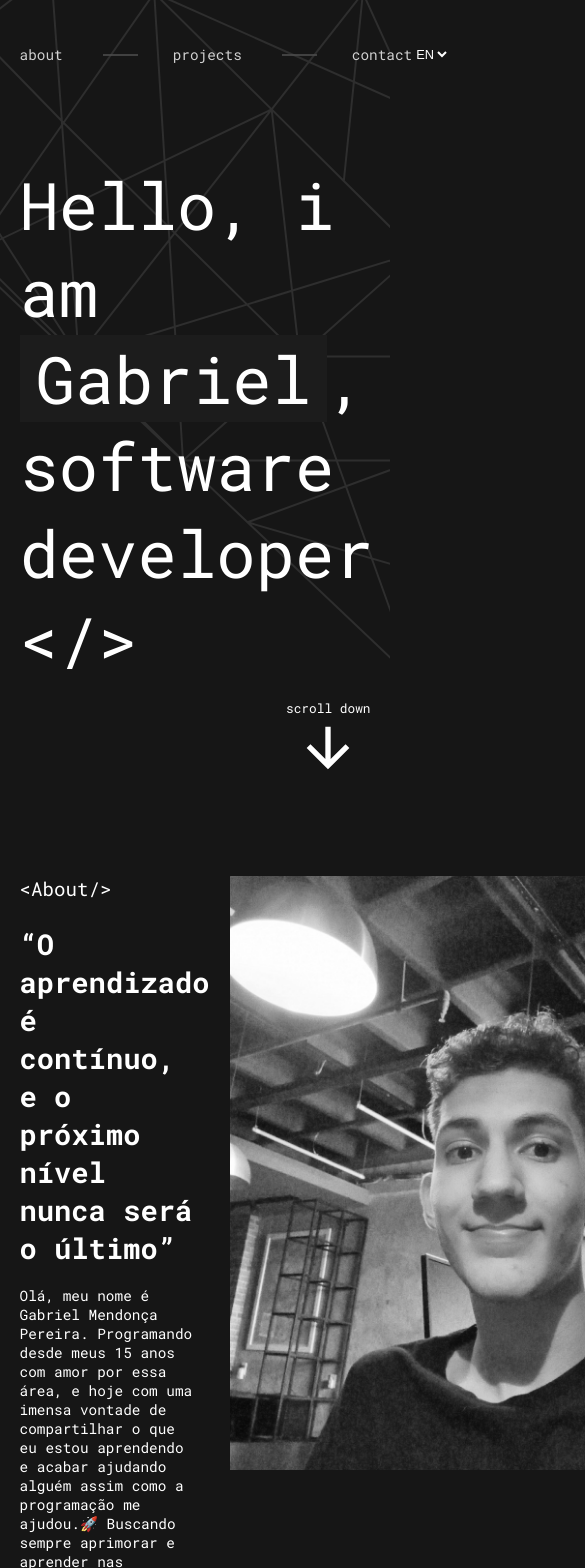
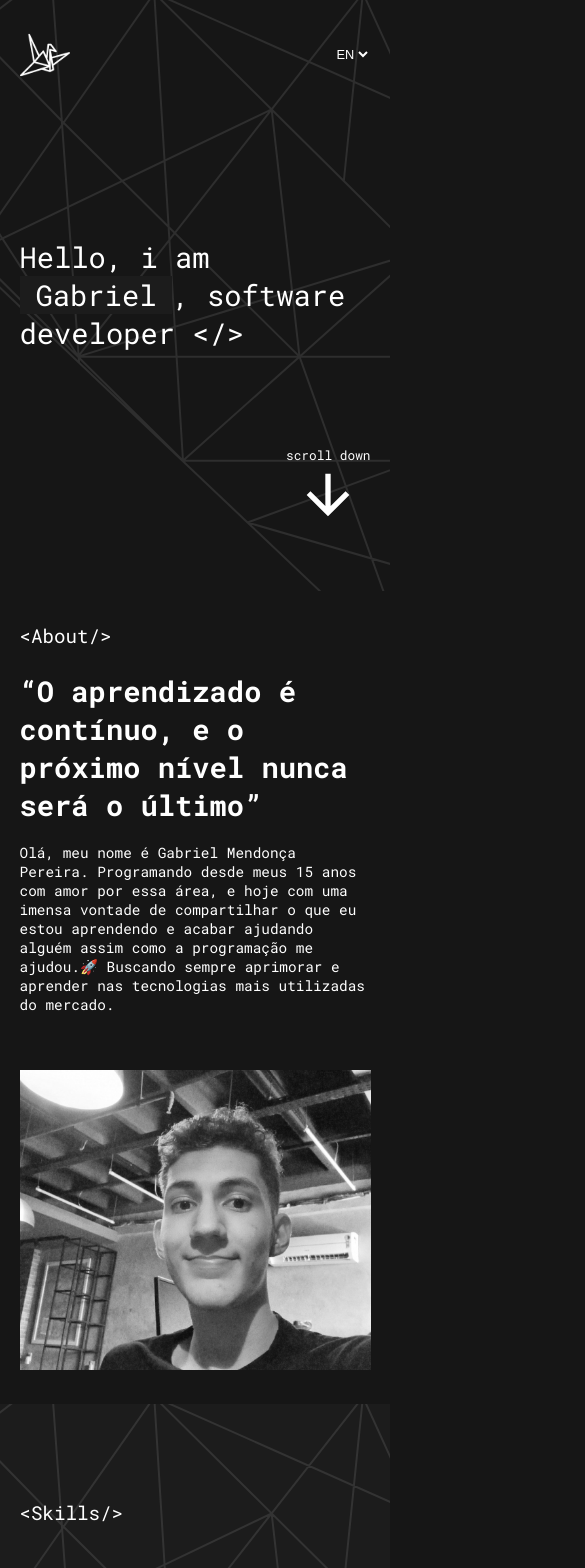
Before and after one commit to gabriel-mend/me, a Next.js app: page / in a window 390 px wide. Shown: the top 1568 px of the page, 585 px wide, since content can reach past the window. Built offline with nearby package versions, Linux system fonts and the light colour scheme.

Commit message:
feat: criando responsivo do site

```diff
--- a/src/components/screens/Home/AboutSection/AboutSection.styles.ts
+++ b/src/components/screens/Home/AboutSection/AboutSection.styles.ts
@@ -3,20 +3,35 @@ import { styled } from '@/styles/config'
 export const Container = styled('div', {
   size: '100%',
   display: 'flex',
-  py: '4rem'
+  py: '4rem',
+  gap: '4rem',
+
+  '@bp3': {
+    flexDirection: 'column'
+  }
 })
 
 export const Paragraph = styled('p', {
   fontSize: '$xs',
   my: '3rem',
-  // textAlign: 'justify',
 
   '& > q': {
     fontSize: '$md',
     fontWeight: 'bold'
   }
 })
+
 export const Column = styled('div', {
   width: '$$width',
-  height: '100%'
+  height: '100%',
+
+  '@bp3': {
+    width: '100%',
+
+    '& > img': {
+      width: '100%',
+      height: '300px',
+      objectFit: 'cover'
+    }
+  }
 })
--- a/src/components/screens/Home/AboutSection/AboutSection.tsx
+++ b/src/components/screens/Home/AboutSection/AboutSection.tsx
@@ -9,8 +9,7 @@ export function AboutSection() {
       <S.Container>
         <S.Column
           css={{
-            $$width: '60%',
-            paddingRight: '4rem'
+            $$width: '60%'
           }}
         >
           <Tag text="About" />
--- a/src/components/screens/Home/HeroSection/HeroSection.styles.ts
+++ b/src/components/screens/Home/HeroSection/HeroSection.styles.ts
@@ -13,6 +13,10 @@ export const Container = styled('main', {
 
     display: 'flex',
     alignItems: 'center'
+  },
+
+  '@bp3': {
+    height: '70vh'
   }
 })
 
@@ -23,6 +27,10 @@ export const Title = styled('h1', {
   '& > span': {
     px: '2rem',
     backgroundColor: '$gray200'
+  },
+
+  '@bp3': {
+    fontSize: '$md'
   }
 })
 
--- a/src/components/screens/Home/ProjectsSection/ProjectsSection.styles.ts
+++ b/src/components/screens/Home/ProjectsSection/ProjectsSection.styles.ts
@@ -1,4 +1,3 @@
-import { Button } from '@/components/shared/forms'
 import { styled } from '@/styles/config'
 
 export const Container = styled('div', {
@@ -8,7 +7,12 @@ export const Container = styled('div', {
 
 export const Header = styled('div', {
   display: 'flex',
-  justifyContent: 'space-between'
+  justifyContent: 'space-between',
+
+  '@bp3': {
+    gap: '3rem',
+    flexDirection: 'column'
+  }
 })
 
 export const Paragraph = styled('p', {
--- a/src/components/screens/Home/SkillsSection/SkillsSection.styles.ts
+++ b/src/components/screens/Home/SkillsSection/SkillsSection.styles.ts
@@ -25,5 +25,9 @@ export const SkillsContainer = styled('div', {
   display: 'grid',
   gridTemplateColumns: 'repeat(2, 1fr)',
   gap: '$md',
-  zIndex: 9
+  zIndex: 9,
+
+  '@bp3': {
+    gridTemplateColumns: '1fr'
+  }
 })
--- a/src/components/shared/navigation/Navbar/Navbar.styles.ts
+++ b/src/components/shared/navigation/Navbar/Navbar.styles.ts
@@ -50,6 +50,10 @@ export const Nav = styled('nav', {
     '& > div': {
       fontSize: '$xxs'
     }
+  },
+
+  '@bp3': {
+    display: 'none'
   }
 })
 
--- a/src/components/shared/ui/Project/Project.styles.ts
+++ b/src/components/shared/ui/Project/Project.styles.ts
@@ -14,18 +14,41 @@ export const Container = styled('div', {
     fontSize: '$sm',
     textDecoration: 'underline',
     color: '$white'
+  },
+
+  '@bp3': {
+    gap: '4rem',
+    flexDirection: 'column',
+
+    '& > img': {
+      width: '100%',
+      objectFit: 'cover',
+      height: '18rem'
+    },
+
+    '& a': {
+      fontSize: '$xs'
+    }
   }
 })
 
 export const Title = styled('h2', {
   my: '$xs',
   fontSize: '$md',
-  color: '$white '
+  color: '$white ',
+
+  '@bp3': {
+    fontSize: '$sm'
+  }
 })
 
 export const Description = styled('p', {
   fontSize: '$sm',
-  mb: '$sm'
+  mb: '$sm',
+
+  '@bp3': {
+    fontSize: '$xs'
+  }
 })
 
 export const Content = styled('div', {
```
Also changed, not shown: 1 other file (tests, documents, lock files or other folders).
